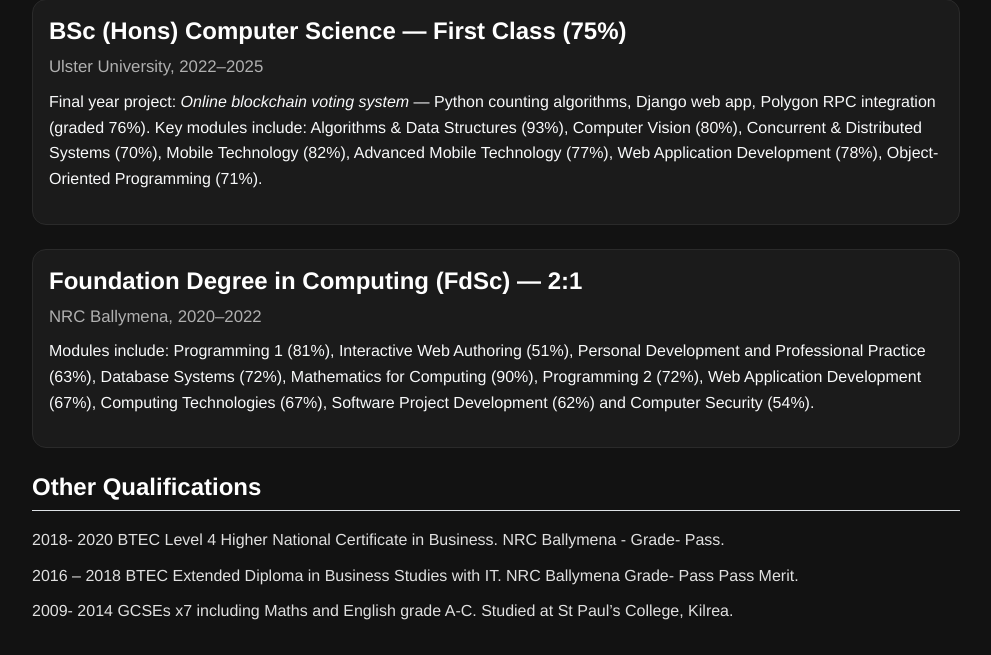
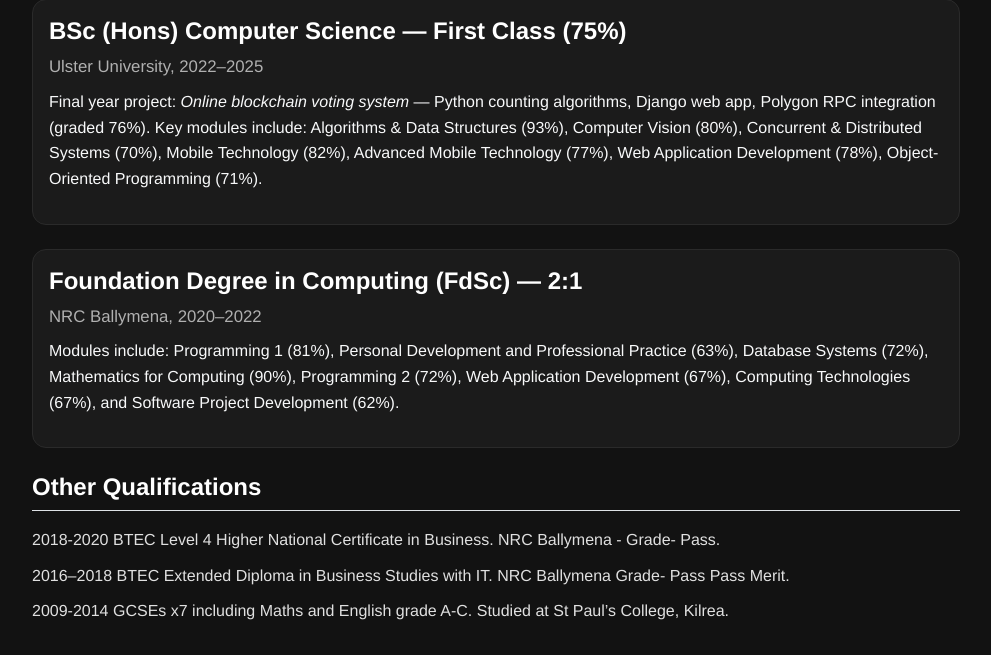
Before and after one commit to AodanHardy/MyPortfolio_2.0, a Django app: page / in a window 1280 px wide. Shown: the part 1397-2052 px from the top of the page, without its empty margins (144-1135 px from the left). Run offline with Django 5.2, Linux system fonts and the light colour scheme.

Commit message:
updating home page

```diff
--- a/core/templates/index.html
+++ b/core/templates/index.html
@@ -109,15 +109,15 @@
       <div class="cv-education mb-4">
         <h4 class="cv-degree">Foundation Degree in Computing (FdSc) — 2:1</h4>
         <p class="cv-school">NRC Ballymena, 2020–2022</p>
-          <p>Modules include: Programming 1 (81%), Interactive Web Authoring (51%), Personal Development and Professional Practice (63%), Database Systems (72%), Mathematics for Computing (90%), Programming 2 (72%), Web Application Development (67%), Computing Technologies (67%), Software Project Development (62%) and Computer Security (54%). </p>
+          <p>Modules include: Programming 1 (81%), Personal Development and Professional Practice (63%), Database Systems (72%), Mathematics for Computing (90%), Programming 2 (72%), Web Application Development (67%), Computing Technologies (67%), and Software Project Development (62%). </p>
       </div>
 
       <div class="cv-other-qualifications mt-4">
         <h4 class="cv-subsection-title border-bottom pb-2 mb-3">Other Qualifications</h4>
         <ul class="cv-qualifications list-unstyled">
-            <li>2018- 2020 BTEC Level 4 Higher National Certificate in Business. NRC Ballymena - Grade- Pass. </li>
-            <li>2016 – 2018 BTEC Extended Diploma in Business Studies with IT. NRC Ballymena Grade- Pass Pass Merit. </li>
-            <li>2009- 2014 GCSEs x7 including Maths and English grade A-C. Studied at St Paul’s College, Kilrea.</li>
+            <li>2018-2020 BTEC Level 4 Higher National Certificate in Business. NRC Ballymena - Grade- Pass. </li>
+            <li>2016–2018 BTEC Extended Diploma in Business Studies with IT. NRC Ballymena Grade- Pass Pass Merit. </li>
+            <li>2009-2014 GCSEs x7 including Maths and English grade A-C. Studied at St Paul’s College, Kilrea.</li>
 
         </ul>
       </div>
```
